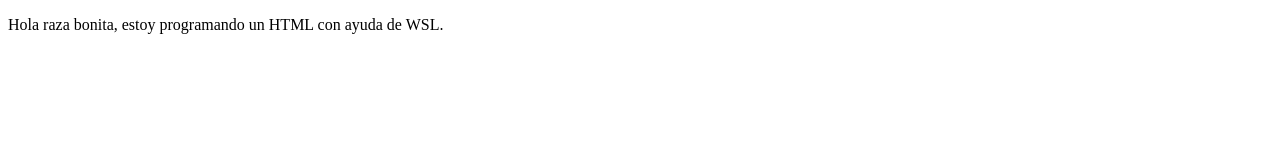
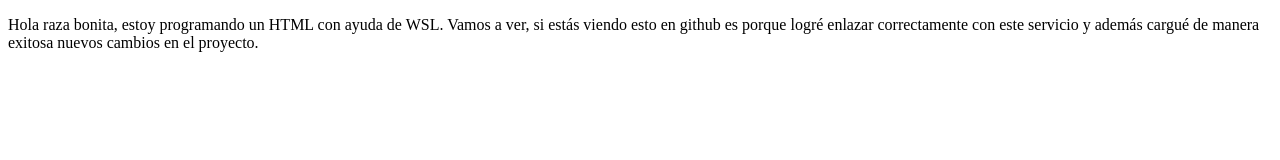
Before and after one commit to Byron-exe/personal_projects, a plain HTML site: page index.html in a window 1280 px wide. Drawn offline with Linux system fonts and the light colour scheme.

Commit message:
Cambios agregados al proyecto

```diff
--- a/index.html
+++ b/index.html
@@ -9,6 +9,9 @@
 <body>
     <p>
         Hola raza bonita, estoy programando un HTML con ayuda de WSL.
+
+        Vamos a ver, si estás viendo esto en github es porque logré enlazar correctamente con este servicio y además
+        cargué de manera exitosa nuevos cambios en el proyecto.
     </p>
 </body>
 </html>
```
